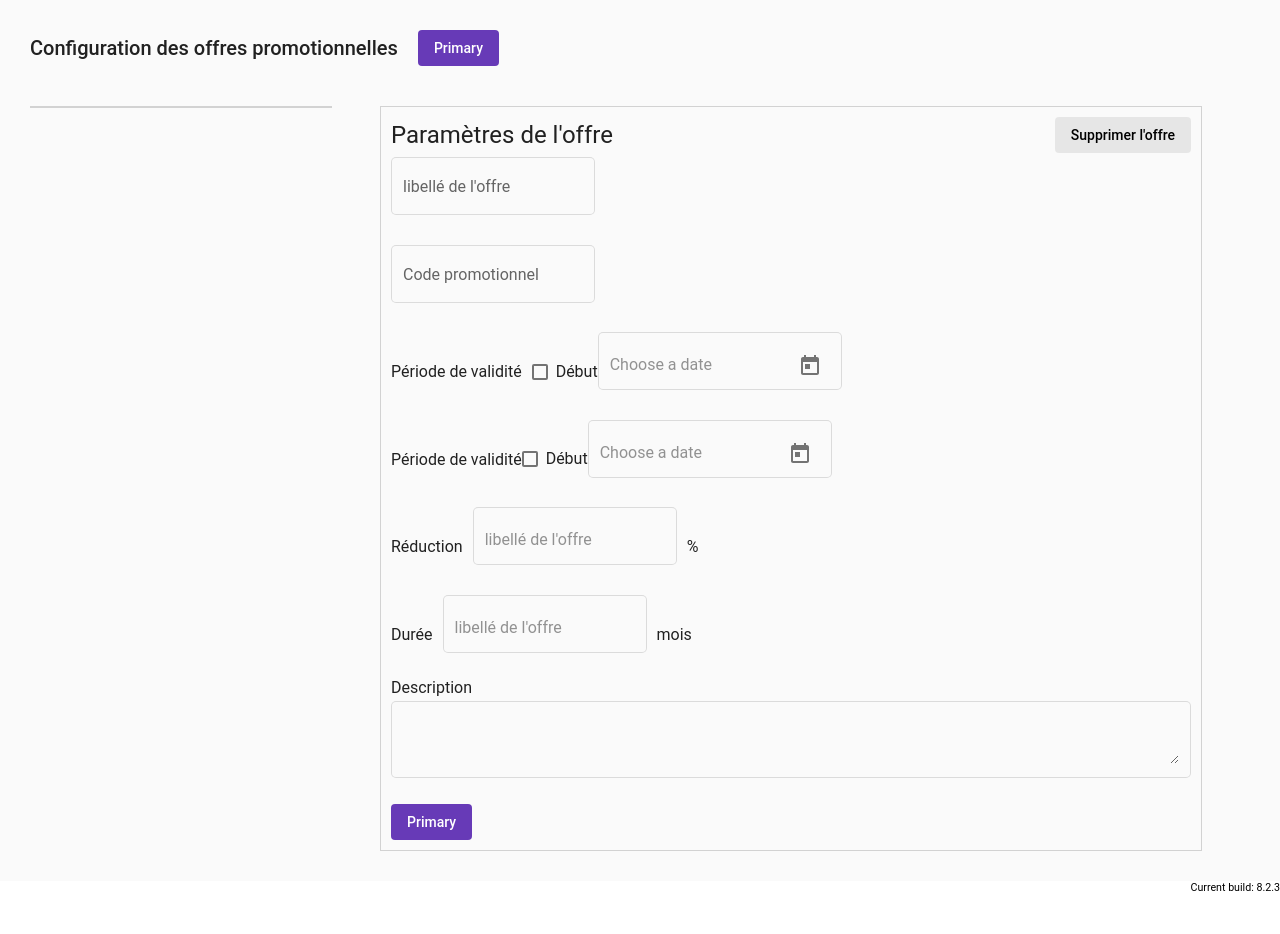
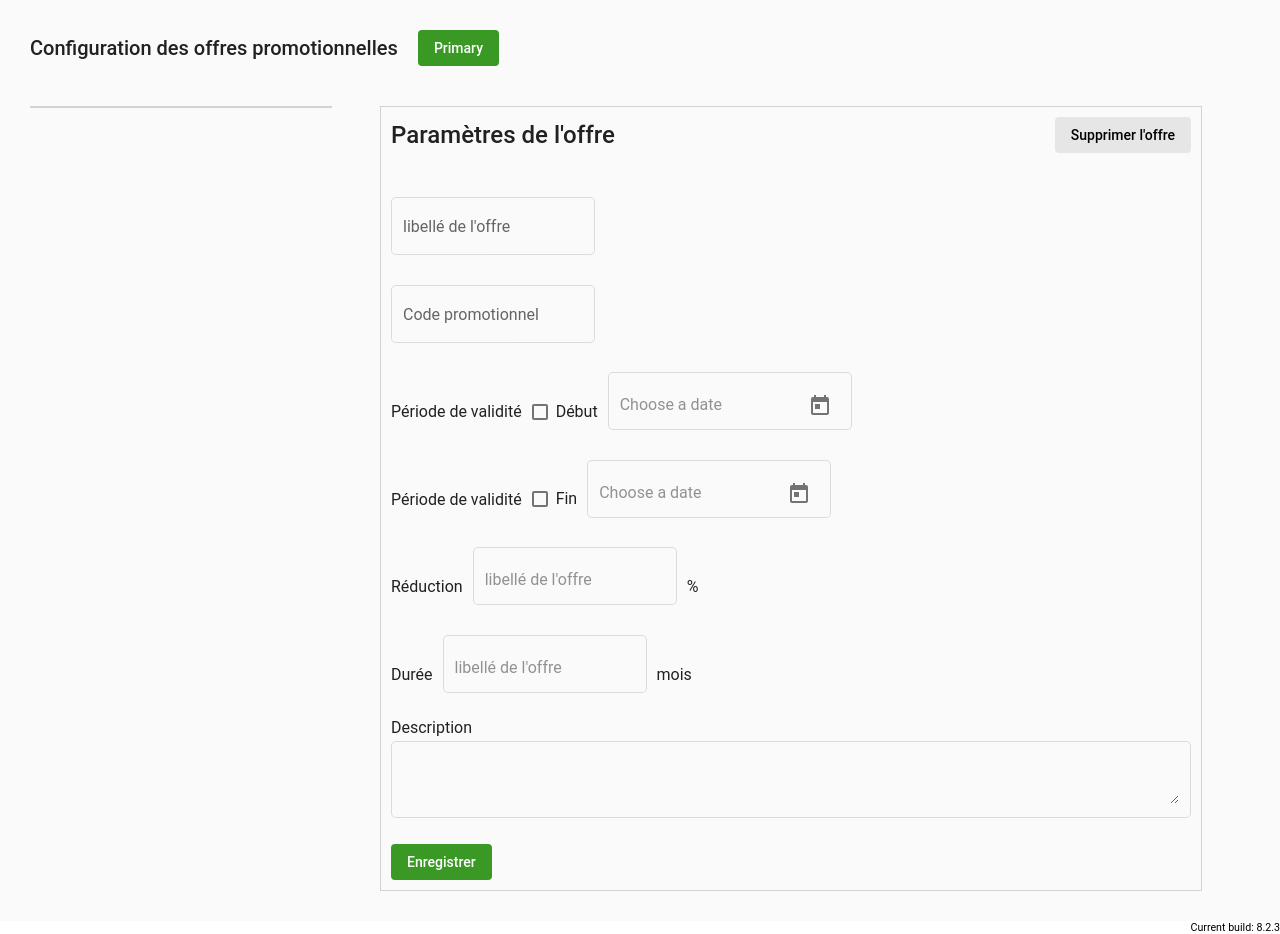
Before and after one commit to emilletpharma/Coupon, an Angular app: page / in a window 1280 px wide. Before the commit the page ends 894 px from the top, so only its background shows below. Built offline with nearby package versions, Linux system fonts and the light colour scheme.

Commit message:
2 files modified

```diff
--- a/src/app/form-field-overview-example.html
+++ b/src/app/form-field-overview-example.html
@@ -1,16 +1,16 @@
 <div class="container">
 	<div class="header">
 		<div class="title">Configuration des offres promotionnelles</div>
-		<button mat-flat-button color="primary">Primary</button>
+		<button mat-flat-button class="primary-button">Primary</button>
 	</div>
 	<div class="content">
 		<div class="left">
 		</div>
 		<div class="space"></div>
 		<div class="right">
-			<div class="top">
+			<div class="header">
 				<div class="title">Paramètres de l'offre</div>
-				<button mat-flat-button color="primary">Supprimer l'offre</button>
+				<button mat-flat-button class="secondary-button">Supprimer l'offre</button>
 			</div>
 			<mat-form-field appearance="outline">
 				<mat-label>libellé de l'offre</mat-label>
@@ -23,7 +23,7 @@
 
 					<div class="horizontal">
 						<div class="right-space">Période de validité</div>
-						<mat-checkbox class="example-margin">Début</mat-checkbox>
+						<mat-checkbox  class="right-space">Début</mat-checkbox>
 						<mat-form-field appearance="outline">
 							<input matInput [matDatepicker]="picker1" placeholder="Choose a date">
 							<mat-datepicker-toggle matSuffix [for]="picker1"></mat-datepicker-toggle>
@@ -31,17 +31,15 @@
 						</mat-form-field>
 					</div>
 
-
 					<div class="horizontal">
-						<div>Période de validité</div>
-						<mat-checkbox class="example-margin">Début</mat-checkbox>
+						<div class="right-space">Période de validité</div>
+						<mat-checkbox  class="right-space">Fin</mat-checkbox>
 						<mat-form-field appearance="outline">
 							<input matInput [matDatepicker]="picker2" placeholder="Choose a date">
 							<mat-datepicker-toggle matSuffix [for]="picker2"></mat-datepicker-toggle>
 							<mat-datepicker #picker2></mat-datepicker>
 						</mat-form-field>
 					</div>
-
 
 
 					<div class="horizontal">
@@ -63,7 +61,7 @@
 					<mat-form-field class="stretch" appearance="outline">
 						<textarea  matInput></textarea>
 					</mat-form-field>
-          <button mat-flat-button color="primary">Primary</button>
+          <button mat-flat-button class="primary-button">Enregistrer</button>
 		</div>
 		<div class="space"></div>
 	</div>
--- a/src/app/form-field-overview-example.scss
+++ b/src/app/form-field-overview-example.scss
@@ -21,7 +21,6 @@
 
           .left {
             width: 300px;
-           // height: 300px;
             border: solid 1px rgba(0, 0, 0, 0.16);
       }
 
@@ -34,7 +33,7 @@
         width: 800px;
         border: solid 1px rgba(0, 0, 0, 0.16);
 
-        .top {
+        .header {
           width: 100%;
           display: flex;
           flex-direction: row;
@@ -44,12 +43,9 @@
           .title {
             font-size: 24px;
           }
+        }
 
-          .mat-flat-button {
-            color: black;
-            background: rgba(0, 0, 0, 0.08);
-          }
-        }
+
 
         .horizontal {
           width: 100%;
@@ -69,8 +65,14 @@
   }
 }
 
-.container > * {
-  width: 100%;
+.primary-button {
+  color: white;
+  background: #3a9924;
+  }
+
+.secondary-button {
+  color: black;
+  background: rgba(0, 0, 0, 0.08);
 }
 
 .stretch {
```
